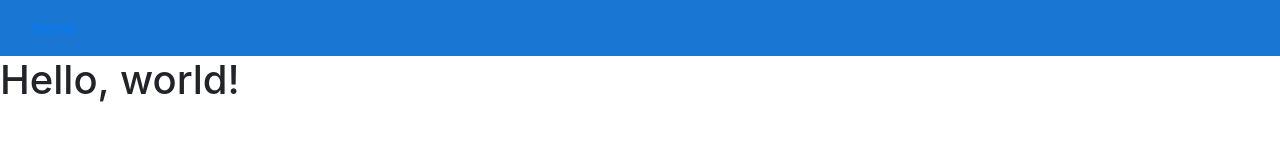
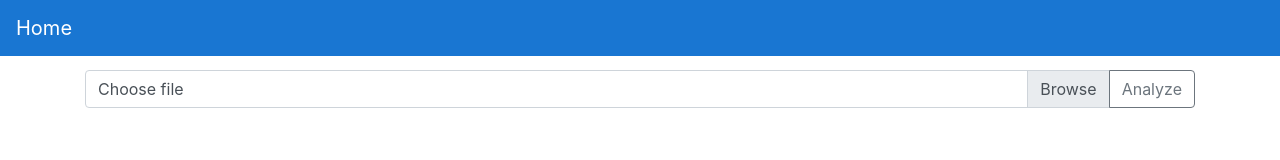
Before and after one commit to aajaani/PALA, a plain HTML site: page index.html in a window 1280 px wide. Drawn offline with nearby package versions, Linux system fonts and the light colour scheme.

Commit message:
Added initial layout

```diff
--- a/css/styles.css
+++ b/css/styles.css
@@ -1,3 +1,7 @@
 .main-nav{
     background-color: #1976d2;
 }
+
+.nav{
+    height:70px;
+}
--- a/index.html
+++ b/index.html
@@ -13,11 +13,25 @@
 
 <body>
   <div class="main">
-    <nav class="navbar navbar-dark main-nav">
-      <a class="nav-link" href="#">Home</a>
-    </nav>
+    <div class="nav">
+      <nav class="navbar fixed-top navbar-dark main-nav" role="navigation">
+        <a class="navbar-brand  " href="#">Home</a>
+      </nav>
+    </div>
+    <div class="container">
+      <div class="input-group">
+        <div class="custom-file">
+          <input type="file" class="custom-file-input" id="inputGroupFile04" accept=".txt" multiple>
+          <label class="custom-file-label" for="inputGroupFile04">Choose file</label>
+        </div>
+        <div class="input-group-append">
+          <button class="btn btn-outline-secondary" type="button">Analyze</button>
+        </div>
+      </div>
+
+    </div>
   </div>
-  <h1>Hello, world!</h1>
+
 
   <!-- jQuery first, then Popper.js, then Bootstrap JS -->
   <script src="https://code.jquery.com/jquery-3.5.1.slim.min.js" integrity="sha384-DfXdz2htPH0lsSSs5nCTpuj/zy4C+OGpamoFVy38MVBnE+IbbVYUew+OrCXaRkfj" crossorigin="anonymous"></script>
--- a/js/scripts.js
+++ b/js/scripts.js
@@ -1,3 +1,18 @@
 $(function() {
     console.log( "ready!" );
+    $(".custom-file-input").on("change", function() {
+        var fileName = $(this).val()//.split("\\").pop();
+        $(this).siblings(".custom-file-label").addClass("selected").html(fileName);
+      });
+
+    addListeners();
 });
+
+function addListeners(){
+    $(".input-group-append").click(fileSubmit);
+}
+
+function fileSubmit(){
+    console.log(this.previousElementSibling.firstElementChild.value);
+    console.log(this.previousElementSibling.firstElementChild.files);
+}
```
